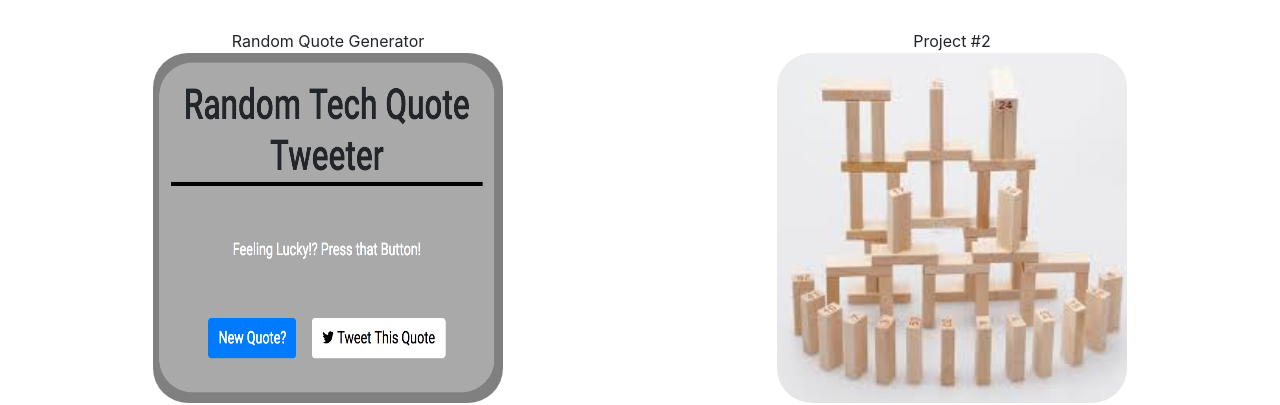
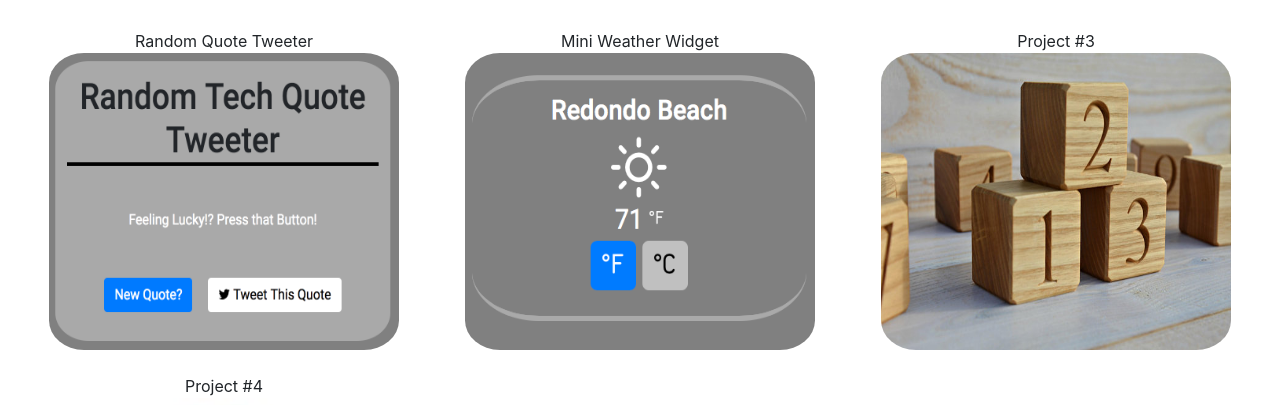
Before and after one commit to chrisstolba/chrisstolba.github.io, a plain HTML site: page index.html in a window 1280 px wide. Shown: the part 561-966 px from the top of the page. Drawn offline with nearby package versions, Linux system fonts and the light colour scheme.

Commit message:
Updated with Weather Widget Project

```diff
--- a/index.html
+++ b/index.html
@@ -38,8 +38,8 @@
               Projects
             </a>
             <div class="dropdown-menu" aria-labelledby="navbarDropdown">
-              <a class="dropdown-item" href="#projects">All Projects</a><a class="dropdown-item" href="/projects/rqg/rqg.html" target="_blank">Random Quote Generator</a>
-              <a class="dropdown-item" href="#">Project #2</a>
+              <a class="dropdown-item" href="#projects">All Projects</a><a class="dropdown-item" href="/projects/rqg/rqg.html" target="_blank">Random Quote Tweeter</a>
+              <a class="dropdown-item" href="/projects/ww/ww.html" target="_blank">Mini Weather Widget</a>
               <a class="dropdown-item" href="#">Project #3</a>
               <a class="dropdown-item" href="#">Project #4</a>
             </div>
@@ -69,19 +69,19 @@
 
     <h2 class="text-center"><a name="projects"></a>Projects</h2>
     <div class="row projects text-center">
-      <div class="col-lg-6 col-md-6 col-sm-12 project-item">
-        <span>Random Quote Generator</span>
-        <a href="/projects/rqg/rqg.html" target="_blank"><img src="images/rqg.png" class="img-fluid" id="wooden-letters"></a>
+      <div class="col-lg-4 col-md-4 col-sm-6 project-item">
+        <span>Random Quote Tweeter</span>
+        <a href="/projects/rqg/rqg.html" target="_blank"><img src="images/rqgThumb.png" class="img-fluid" id="wooden-letters"></a>
       </div>
-      <div class="col-lg-6 col-md-6 col-sm-12 project-item">
-        <span>Project #2</span>
-        <a href="#"><img src="images/wooden-blocks.jpg" class="img-fluid" id="wooden-blocks"></a>
+      <div class="col-lg-4 col-md-4 col-sm-6 project-item">
+        <span>Mini Weather Widget</span>
+        <a href="/projects/ww/ww.html" target="_blank"><img src="images/wwThumb.png" class="img-fluid" id="wooden-blocks"></a>
       </div>
-      <div class="col-lg-6 col-md-6 col-sm-12 project-item">
+      <div class="col-lg-4 col-md-4 col-sm-6 project-item">
         <span>Project #3</span>
         <a href="#"><img src="images/wooden-number.jpg" class="img-fluid" id="wooden-numbers"></a>
       </div>
-      <div class="col-lg-6 col-md-6 col-sm-12 project-item"><span>Project #4</span>
+      <div class="col-lg-4 col-md-4 col-sm-6 project-item"><span>Project #4</span>
         <a href="#"><img src="images/wooden-jenga.jpg" class="img-fluid" id="wooden-jenga"></a>
       </div>
     </div>
--- a/projects/rqg/css/main.css
+++ b/projects/rqg/css/main.css
@@ -7,7 +7,7 @@ body {
 
 #background {
 	margin-top:4em;
-	margin-bottom:4em;
+	margin-bottom:2em;
 	padding-top:1em;
 	padding-bottom: 1em;
 	background-color: darkgray;
@@ -35,3 +35,7 @@ body {
 	margin-left:0.5em;
 	margin-bottom:1em;
 }
+
+.describeProject {
+	color:white;
+}
```
Also changed, not shown: projects/rqg/rqg.html (+8 -1 lines), images/rqgThumb.png (renamed from images/rqg.png), images/wwThumb.png (added).
